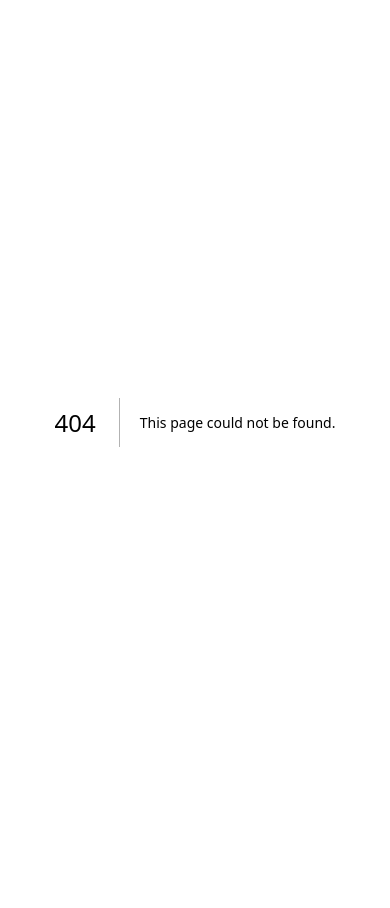
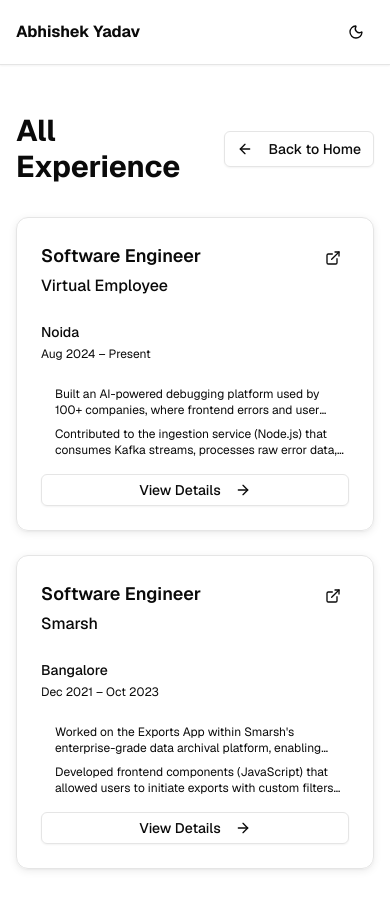
Before and after one commit to iam-abhishek-yadav/abhishek, a Next.js app: page /experience in a window 390 px wide. Before the commit this address had no page. Shown: the top 908 px of the page. Before the commit the page ends 844 px from the top, so only its background shows below. Built offline with nearby package versions, Linux system fonts and the light colour scheme.

Commit message:
Enforce better readability in mobile devices

```diff
--- /dev/null
+++ b/app/experience/[slug]/page.tsx
@@ -0,0 +1,70 @@
+import { Nav } from "@/components/nav";
+import { Card, CardContent, CardHeader, CardTitle } from "@/components/ui/card";
+import { Button } from "@/components/ui/button";
+import { experience } from "@/lib/data";
+import Link from "next/link";
+import { ArrowLeft } from "lucide-react";
+import { notFound } from "next/navigation";
+
+export async function generateStaticParams() {
+  return experience.map((exp) => ({
+    slug: exp.id,
+  }));
+}
+
+export default async function ExperienceDetailPage({
+  params,
+}: {
+  params: Promise<{ slug: string }>;
+}) {
+  const { slug } = await params;
+  const exp = experience.find((e) => e.id === slug);
+
+  if (!exp) {
+    notFound();
+  }
+
+  return (
+    <div className="min-h-screen">
+      <Nav />
+      <div className="container mx-auto px-4 py-12 sm:py-20">
+        <div className="mb-8">
+          <Button variant="outline" asChild className="mb-6">
+            <Link href="/experience">
+              <ArrowLeft className="mr-2 h-4 w-4" />
+              Back to Experience
+            </Link>
+          </Button>
+          <div className="mb-4 space-y-2">
+            <h1 className="text-3xl font-bold sm:text-4xl">{exp.position}</h1>
+            <p className="text-xl font-medium text-foreground sm:text-2xl">{exp.company}</p>
+            <div className="flex flex-col gap-1 text-sm text-muted-foreground sm:flex-row sm:items-center sm:gap-4">
+              <p className="font-medium">{exp.location}</p>
+              <span className="hidden sm:inline">•</span>
+              <p>
+                {exp.startDate} – {exp.endDate}
+              </p>
+            </div>
+          </div>
+        </div>
+
+        <div className="max-w-4xl">
+          <Card className="transition-all duration-300 hover:shadow-xl">
+            <CardHeader>
+              <CardTitle className="text-xl sm:text-2xl">Role & Responsibilities</CardTitle>
+            </CardHeader>
+            <CardContent>
+              <ul className="list-disc space-y-3 pl-6">
+                {exp.description.map((item, i) => (
+                  <li key={i} className="text-sm leading-7 text-muted-foreground sm:text-base">
+                    {item}
+                  </li>
+                ))}
+              </ul>
+            </CardContent>
+          </Card>
+        </div>
+      </div>
+    </div>
+  );
+}
--- /dev/null
+++ b/app/experience/page.tsx
@@ -0,0 +1,71 @@
+import { Nav } from "@/components/nav";
+import { Card, CardContent, CardHeader, CardTitle } from "@/components/ui/card";
+import { Button } from "@/components/ui/button";
+import { experience } from "@/lib/data";
+import Link from "next/link";
+import { ArrowLeft, ExternalLink, ArrowRight } from "lucide-react";
+
+export default function ExperiencePage() {
+  return (
+    <div className="min-h-screen">
+      <Nav />
+      <div className="container mx-auto px-4 py-12 sm:py-20">
+        <div className="mb-8 flex items-center justify-between sm:mb-12">
+          <h1 className="text-3xl font-bold sm:text-4xl">All Experience</h1>
+          <Button variant="outline" asChild>
+            <Link href="/">
+              <ArrowLeft className="mr-2 h-4 w-4" />
+              Back to Home
+            </Link>
+          </Button>
+        </div>
+        <div className="grid gap-6 md:grid-cols-2">
+          {experience.map((exp) => (
+            <Card
+              key={exp.id}
+              className="group transition-all duration-300 hover:shadow-xl hover:-translate-y-1"
+            >
+              <CardHeader>
+                <div className="flex items-start justify-between gap-2">
+                  <div className="space-y-1 flex-1">
+                    <CardTitle className="text-lg sm:text-xl">{exp.position}</CardTitle>
+                    <p className="text-base font-medium text-foreground sm:text-lg">{exp.company}</p>
+                  </div>
+                  <Button variant="ghost" size="icon" asChild className="h-8 w-8 shrink-0">
+                    <Link href={`/experience/${exp.id}`}>
+                      <ExternalLink className="h-4 w-4" />
+                    </Link>
+                  </Button>
+                </div>
+                <div className="mt-3 flex flex-col gap-1 text-sm text-muted-foreground">
+                  <p className="font-medium">{exp.location}</p>
+                  <p className="text-xs sm:text-sm">
+                    {exp.startDate} – {exp.endDate}
+                  </p>
+                </div>
+              </CardHeader>
+              <CardContent>
+                <ul className="mb-4 space-y-2">
+                  {exp.description.slice(0, 2).map((item, i) => (
+                    <li key={i} className="flex gap-2">
+                      <span className="mt-1.5 h-1.5 w-1.5 shrink-0 rounded-full bg-primary" />
+                      <span className="text-xs text-muted-foreground sm:text-sm line-clamp-2">
+                        {item}
+                      </span>
+                    </li>
+                  ))}
+                </ul>
+                <Button variant="outline" size="sm" asChild className="w-full">
+                  <Link href={`/experience/${exp.id}`}>
+                    View Details
+                    <ArrowRight className="ml-2 h-3 w-3" />
+                  </Link>
+                </Button>
+              </CardContent>
+            </Card>
+          ))}
+        </div>
+      </div>
+    </div>
+  );
+}
--- a/components/about.tsx
+++ b/components/about.tsx
@@ -1,11 +1,16 @@
+"use client";
+
+import { useState } from "react";
 import { Card, CardContent, CardHeader, CardTitle } from "@/components/ui/card";
 import { summary } from "@/lib/data";
 import { User } from "lucide-react";
 
 export function About() {
+  const [isExpanded, setIsExpanded] = useState(false);
+
   return (
     <section id="about" className="px-4 py-12 sm:py-20">
-      <div className="mx-auto max-w-4xl">
+      <div className="mx-auto max-w-6xl">
         <div className="mb-8 sm:mb-12">
           <div className="flex items-baseline gap-4">
             <div className="relative flex-shrink-0">
@@ -25,7 +30,17 @@
             <CardTitle className="text-lg sm:text-xl">Who I Am</CardTitle>
           </CardHeader>
           <CardContent>
-            <p className="leading-8 text-base text-muted-foreground sm:text-lg">{summary}</p>
+            <p
+              onClick={() => setIsExpanded(!isExpanded)}
+              className={`leading-8 text-base text-muted-foreground sm:text-lg cursor-pointer sm:cursor-default ${
+                !isExpanded ? "line-clamp-5 sm:line-clamp-none" : ""
+              }`}
+            >
+              {summary}
+              {!isExpanded && (
+                <span className="sm:hidden text-primary font-bold text-xl hover:text-primary/80 transition-colors inline-block ml-1">...</span>
+              )}
+            </p>
           </CardContent>
         </Card>
       </div>
--- a/components/contact.tsx
+++ b/components/contact.tsx
@@ -5,7 +5,7 @@
 export function Contact() {
   return (
     <section id="contact" className="px-4 py-12 sm:py-20">
-      <div className="mx-auto max-w-4xl">
+      <div className="mx-auto max-w-6xl">
         <div className="flex items-center justify-center gap-6 sm:gap-8">
           <Link
             href={`mailto:${personalInfo.email}`}
--- a/components/education.tsx
+++ b/components/education.tsx
@@ -5,7 +5,7 @@
 export function Education() {
   return (
     <section id="education" className="px-4 py-12 sm:py-20">
-      <div className="mx-auto max-w-4xl">
+      <div className="mx-auto max-w-6xl">
         <div className="mb-8 sm:mb-12">
           <div className="flex items-baseline gap-4">
             <div className="relative flex-shrink-0">
--- a/components/experience.tsx
+++ b/components/experience.tsx
@@ -1,13 +1,18 @@
 import { Card, CardContent, CardHeader, CardTitle } from "@/components/ui/card";
+import { Button } from "@/components/ui/button";
 import { experience } from "@/lib/data";
-import { Briefcase } from "lucide-react";
+import Link from "next/link";
+import { ArrowRight, ExternalLink, Briefcase } from "lucide-react";
 
 export function Experience() {
+  const featuredExperiences = experience.slice(0, 2);
+
   return (
     <section id="experience" className="px-4 py-12 sm:py-20">
-      <div className="mx-auto max-w-4xl">
+      <div className="mx-auto max-w-6xl">
         <div className="mb-8 sm:mb-12">
-          <div className="flex items-baseline gap-4">
+          <div className="flex items-baseline justify-between gap-4">
+            <div className="flex items-baseline gap-4 flex-1">
               <div className="relative flex-shrink-0">
                 <div className="absolute inset-0 rounded-lg bg-primary/10 blur-sm" />
                 <div className="relative flex h-10 w-10 items-center justify-center rounded-lg bg-gradient-to-br from-primary/20 to-primary/5 border border-primary/20">
@@ -19,47 +24,70 @@
                 <div className="mt-2 h-0.5 w-20 bg-gradient-to-r from-primary to-transparent rounded-full" />
               </div>
             </div>
+            <Button variant="outline" asChild className="shrink-0">
+              <Link href="/experience">
+                View All Experience
+                <ArrowRight className="ml-2 h-4 w-4" />
+              </Link>
+            </Button>
           </div>
-        <div className="relative space-y-8 sm:space-y-10">
-          {/* Timeline line */}
-          <div className="absolute left-8 top-0 bottom-0 w-0.5 bg-border hidden sm:block" />
-
-          {experience.map((exp, index) => (
-            <div key={index} className="relative flex gap-6 sm:gap-8">
-              {/* Timeline dot */}
-              {/* <div className="relative z-10 hidden sm:block">
-                <div className="flex h-6 w-6 items-center justify-center">
-                  <div className="h-4 w-4 rounded-full border-2 border-background bg-primary shadow-subtle" />
         </div>
-              </div> */}
-
-              <Card className="flex-1">
+        <div className="grid gap-6 md:grid-cols-2">
+          {featuredExperiences.map((exp) => (
+            <Card
+              key={exp.id}
+              className="group transition-all duration-300 hover:shadow-strong hover:-translate-y-1"
+            >
               <CardHeader>
-                  <div className="flex flex-col gap-3 sm:flex-row sm:items-start sm:justify-between">
-                    <div className="space-y-1">
-                      <CardTitle className="text-lg sm:text-xl">{exp.position}</CardTitle>
+                <div className="flex items-start justify-between gap-3">
+                  <div className="space-y-1 flex-1">
+                    <CardTitle className="text-lg sm:text-xl group-hover:text-foreground transition-colors">
+                      {exp.position}
+                    </CardTitle>
                     <p className="text-base font-medium text-foreground sm:text-lg">{exp.company}</p>
                   </div>
-                    <div className="flex flex-col gap-1 text-right text-sm text-muted-foreground">
+                  <Button
+                    variant="ghost"
+                    size="icon"
+                    asChild
+                    className="h-9 w-9 shrink-0 transition-all hover:scale-110 hover:bg-accent"
+                  >
+                    <Link href={`/experience/${exp.id}`}>
+                      <ExternalLink className="h-4 w-4 transition-transform group-hover:rotate-12" />
+                    </Link>
+                  </Button>
+                </div>
+                <div className="mt-4 flex flex-col gap-1 text-sm text-muted-foreground">
                   <p className="font-medium">{exp.location}</p>
                   <p className="text-xs sm:text-sm">
                     {exp.startDate} – {exp.endDate}
                   </p>
                 </div>
-                  </div>
               </CardHeader>
               <CardContent>
-                  <ul className="space-y-3">
-                    {exp.description.map((item, i) => (
+                <ul className="mb-6 space-y-3">
+                  {exp.description.slice(0, 2).map((item, i) => (
                     <li key={i} className="flex gap-3">
                       <span className="mt-2 h-1.5 w-1.5 shrink-0 rounded-full bg-primary" />
-                        <span className="text-sm leading-relaxed text-muted-foreground sm:text-base">{item}</span>
+                      <span className="text-sm leading-relaxed text-muted-foreground sm:text-base line-clamp-2">
+                        {item}
+                      </span>
                     </li>
                   ))}
                 </ul>
+                <Button
+                  variant="outline"
+                  size="default"
+                  asChild
+                  className="w-full group/btn transition-all hover:shadow-soft"
+                >
+                  <Link href={`/experience/${exp.id}`}>
+                    View Details
+                    <ArrowRight className="ml-2 h-4 w-4 transition-transform group-hover/btn:translate-x-1" />
+                  </Link>
+                </Button>
               </CardContent>
             </Card>
-            </div>
           ))}
         </div>
       </div>
--- a/components/hero.tsx
+++ b/components/hero.tsx
@@ -1,5 +1,5 @@
 import { Button } from "@/components/ui/button";
-import { personalInfo } from "@/lib/data";
+import { personalInfo, controlMetadata } from "@/lib/data";
 import { Mail, Linkedin, Github, Sparkles } from "lucide-react";
 import Link from "next/link";
 
@@ -9,11 +9,13 @@
       id="hero"
       className="flex min-h-screen flex-col items-center justify-center px-4 py-20 text-center"
     >
-      <div className="mx-auto max-w-4xl space-y-8 animate-fade-in">
-        <div className="inline-flex items-center gap-2 rounded-full border border-border/60 bg-card px-4 py-2 text-sm text-muted-foreground shadow-subtle mb-4">
-          <Sparkles className="h-3.5 w-3.5" />
-          <span>Available for opportunities</span>
-        </div>
+      <div className="mx-auto max-w-6xl space-y-8 animate-fade-in">
+        {controlMetadata.availableForOpportunities && (
+          <div className="inline-flex items-center gap-2 rounded-full border border-border/60 bg-card px-4 py-2 text-sm text-muted-foreground shadow-subtle mb-4">
+            <Sparkles className="h-3.5 w-3.5" />
+            <span>Available for opportunities</span>
+          </div>
+        )}
         <div className="space-y-4">
           <h1 className="text-3xl font-bold tracking-tight sm:text-4xl md:text-5xl lg:text-6xl">
             <span className="block">{personalInfo.name.split(" ")[0]}</span>
--- a/components/projects.tsx
+++ b/components/projects.tsx
@@ -6,16 +6,15 @@
 import { ArrowRight, ExternalLink, FolderKanban } from "lucide-react";
 
 export function Projects() {
-  // Show only first 2 projects on main page
   const featuredProjects = projects.slice(0, 2);
   const previewSkillsCount = 4;
 
   return (
     <section id="projects" className="px-4 py-12 sm:py-20">
-      <div className="mx-auto max-w-4xl">
+      <div className="mx-auto max-w-6xl">
         <div className="mb-8 sm:mb-12">
-          <div className="mb-6">
-            <div className="flex items-baseline gap-4">
+          <div className="flex items-baseline justify-between gap-4">
+            <div className="flex items-baseline gap-4 flex-1">
               <div className="relative flex-shrink-0">
                 <div className="absolute inset-0 rounded-lg bg-primary/10 blur-sm" />
                 <div className="relative flex h-10 w-10 items-center justify-center rounded-lg bg-gradient-to-br from-primary/20 to-primary/5 border border-primary/20">
@@ -27,9 +26,7 @@
                 <div className="mt-2 h-0.5 w-20 bg-gradient-to-r from-primary to-transparent rounded-full" />
               </div>
             </div>
-          </div>
-          <div className="flex items-center justify-end">
-            <Button variant="outline" asChild>
+            <Button variant="outline" asChild className="shrink-0">
               <Link href="/projects">
                 View All Projects
                 <ArrowRight className="ml-2 h-4 w-4" />
--- a/lib/data.ts
+++ b/lib/data.ts
@@ -1,3 +1,7 @@
+export const controlMetadata = {
+  "availableForOpportunities": false,
+}
+
 export const personalInfo = {
   name: "Abhishek Yadav",
   title: "Software Engineer",
@@ -10,6 +14,7 @@
 
 export const experience = [
   {
+    id: "virtual-employee-software-engineer",
     company: "Virtual Employee",
     position: "Software Engineer",
     location: "Noida",
@@ -23,6 +28,7 @@
     ],
   },
   {
+    id: "smarsh-software-engineer",
     company: "Smarsh",
     position: "Software Engineer",
     location: "Bangalore",
```
Lines whose indentation alone changed are shown as unchanged.
